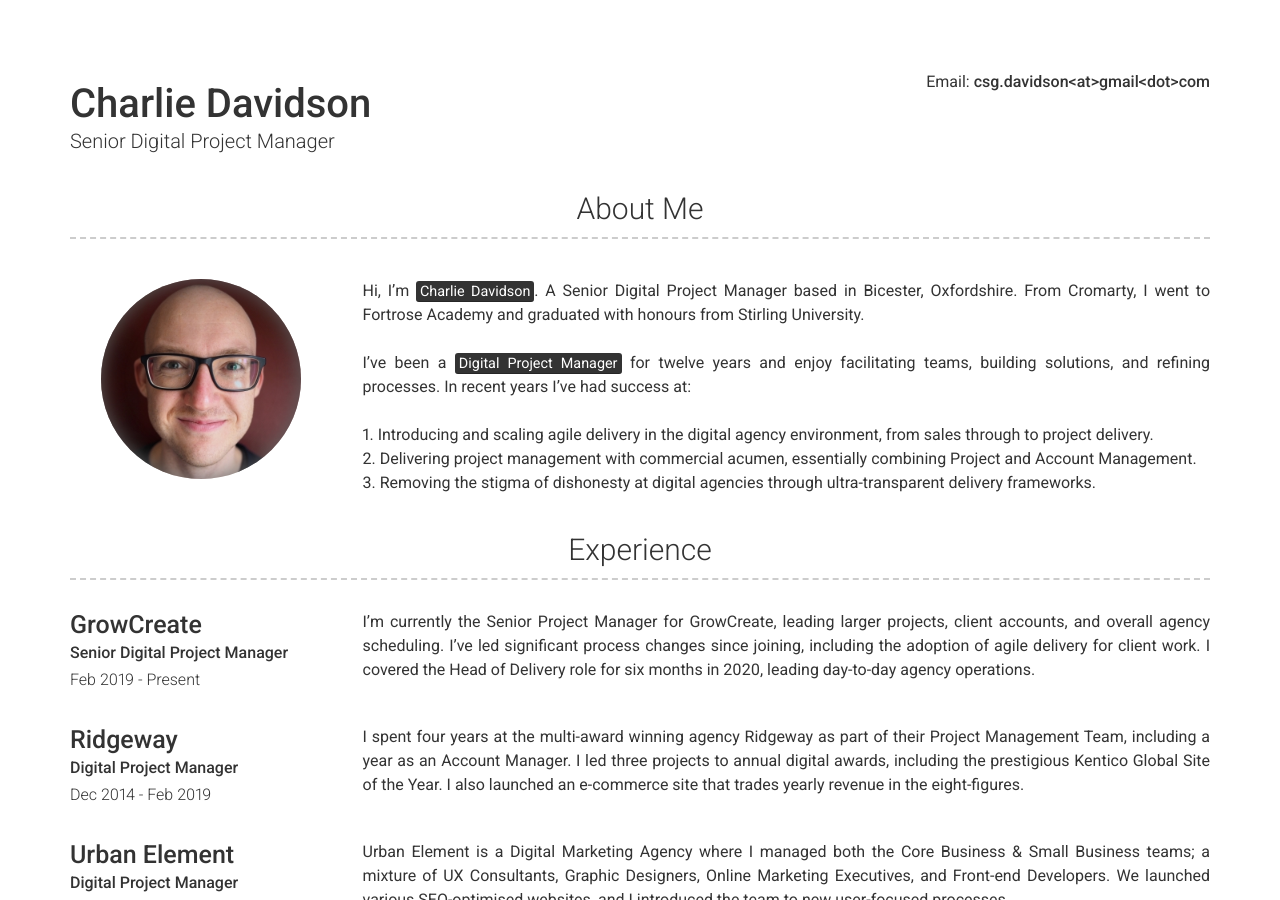
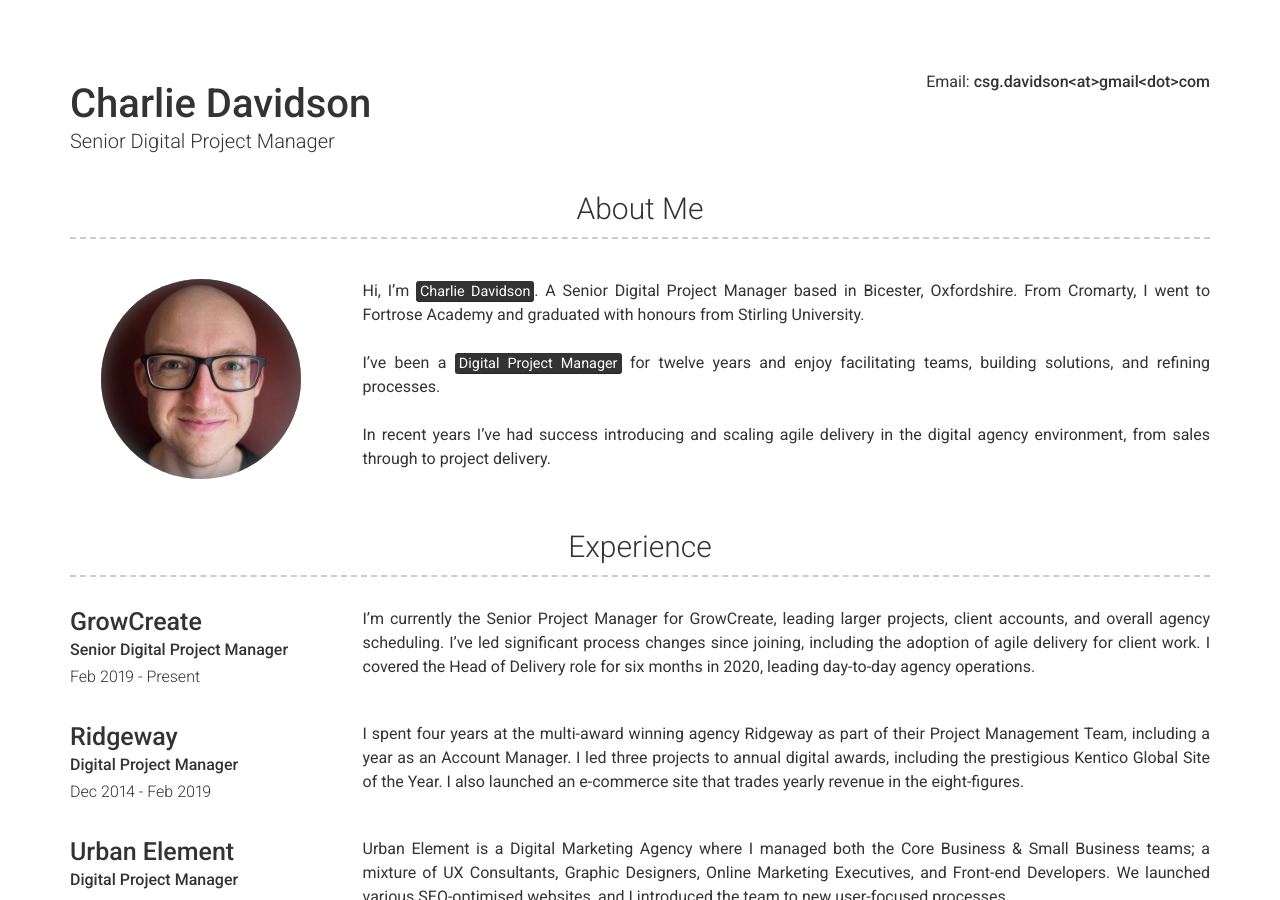
Before and after one commit to csgdavidson/Charlie-Davidson2, a Jekyll site: the page built from index.md, in a window 1280 px wide and 900 px high. Built offline with Jekyll 4.4.1, drawn with Linux system fonts in a browser that asks for light colours; nearby versions of some CDN libraries.

Commit message:
Update _config.yml

```diff
--- a/_config.yml
+++ b/_config.yml
@@ -19,10 +19,8 @@ gtm: "GTM-PQSN536"
 about_profile_image: assets/charlie.jpg
 about_content:
   Hi, I'm <mark>Charlie Davidson</mark>. A Senior Digital Project Manager based in Bicester, Oxfordshire. From Cromarty, I went to Fortrose Academy and graduated with honours from Stirling University.<br><br>
-  I've been a <mark>Digital Project Manager</mark> for twelve years and enjoy facilitating teams, building solutions, and refining processes. In recent years I’ve had success at:<br><br>
-    1. Introducing and scaling agile delivery in the digital agency environment, from sales through to project delivery.<br>
-    2. Delivering project management with commercial acumen, essentially combining  Project and Account Management.<br>
-    3. Removing the stigma of dishonesty at digital agencies through ultra-transparent delivery frameworks.
+  I've been a <mark>Digital Project Manager</mark> for twelve years and enjoy facilitating teams, building solutions, and refining processes. <br><br>
+  In recent years I’ve had success introducing and scaling agile delivery in the digital agency environment, from sales through to project delivery.
 
 # Projects Section
 projects_title: Certifications
```
